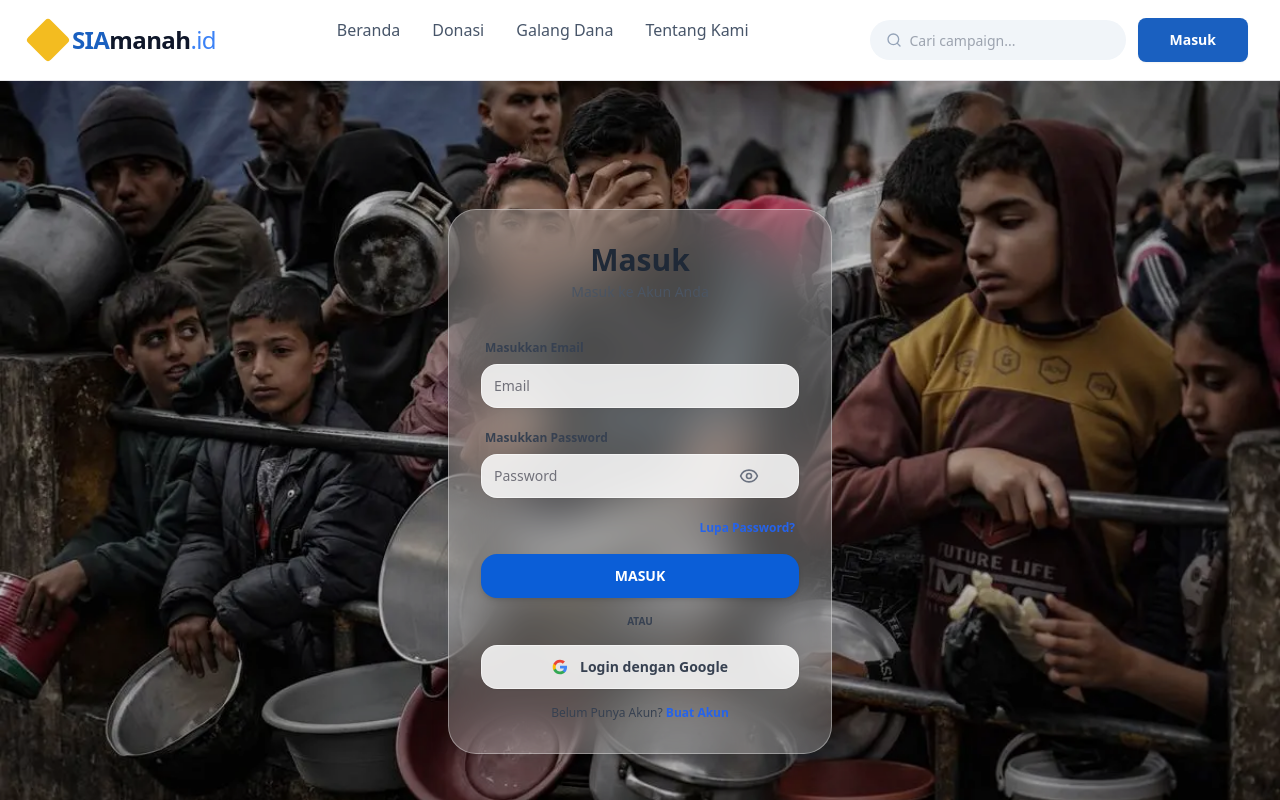
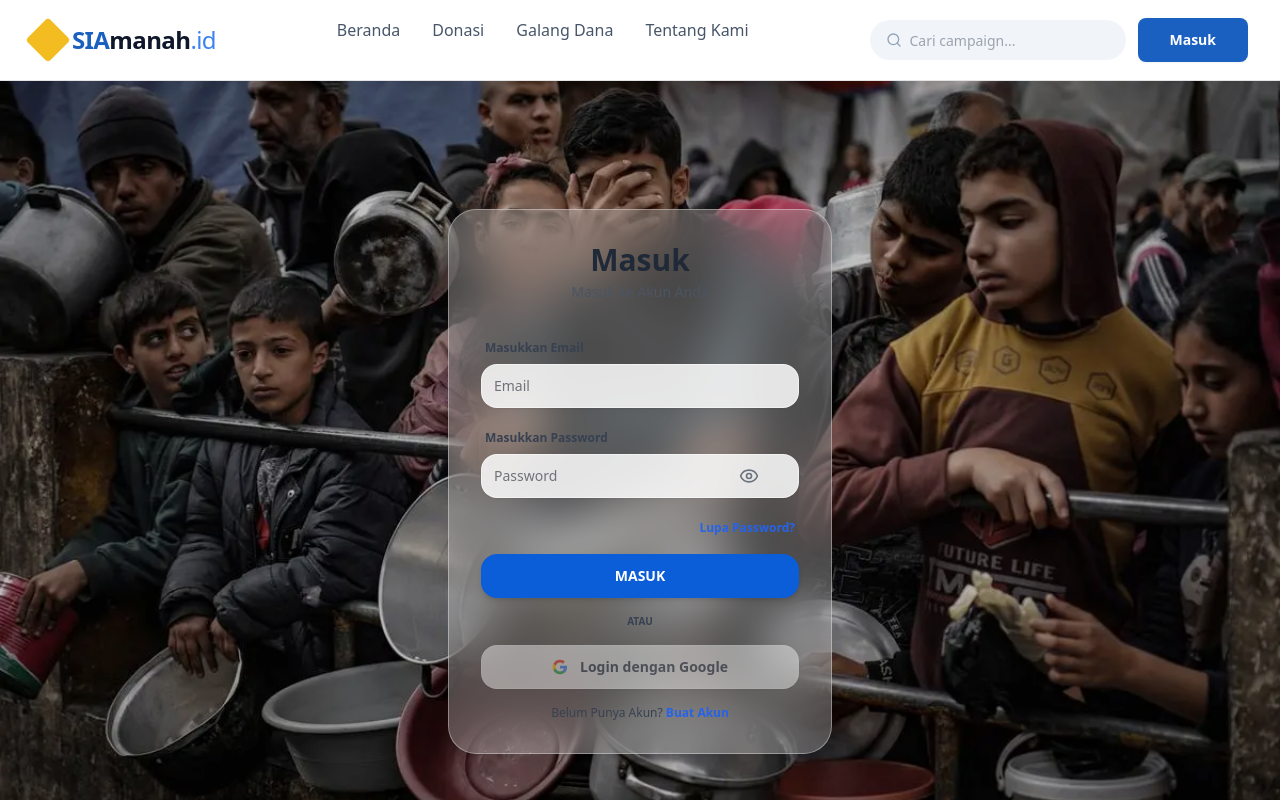
Before and after one commit to rizkiansyahalfin/siamanah-fe, a React (Vite) app: page /login in a window 1280 px wide. Shown: the top 800 px of the page. Built offline with nearby package versions, Linux system fonts and the light colour scheme; no server answers.

Commit message:
feat(auth): disable google login button temporarily

```diff
--- a/src/features/auth/pages/LoginPage.tsx
+++ b/src/features/auth/pages/LoginPage.tsx
@@ -160,7 +160,8 @@ export function LoginPage() {
                         type="button"
                         variant="outline"
                         onClick={handleGoogleLogin}
-                        className="w-full h-11 bg-white/85 hover:bg-white border-white/45 rounded-2xl font-bold flex items-center justify-center gap-3 transition-colors text-gray-700"
+                        disabled={true}
+                        className="w-full h-11 bg-white/85 hover:bg-white border-white/45 rounded-2xl font-bold flex items-center justify-center gap-3 transition-colors text-gray-700 opacity-50 cursor-not-allowed"
                     >
                         <svg className="h-5 w-5" viewBox="0 0 24 24">
                             <path
```
